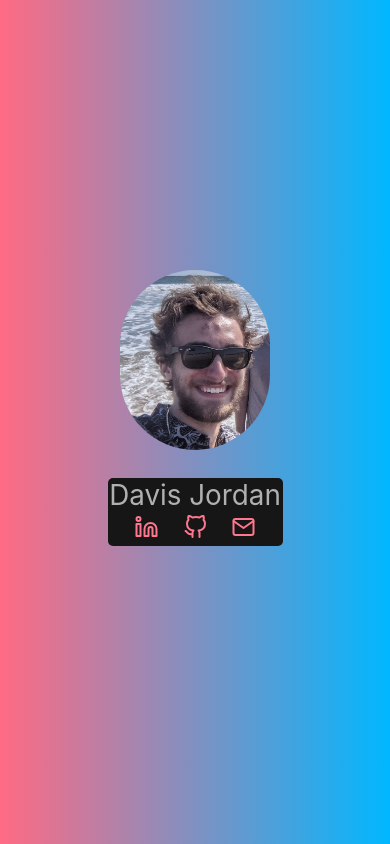
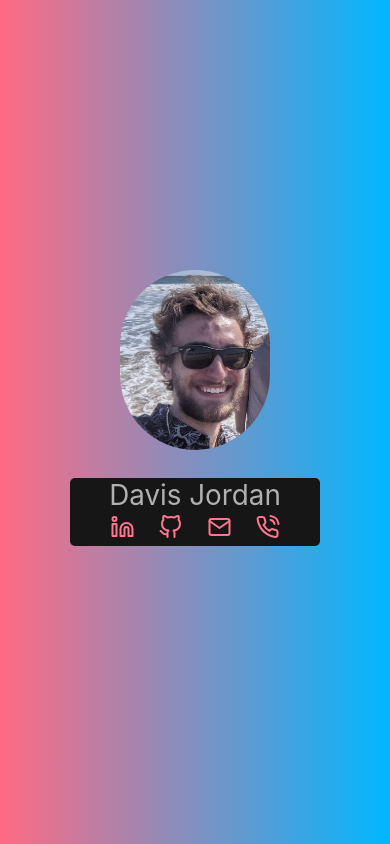
Before and after one commit to dav-jordan/dav-jordan.github.io, a React (Create React App) app: page / in a window 390 px wide. Built offline with nearby package versions, Linux system fonts and the light colour scheme.

Commit message:
Add phone to header

```diff
--- a/src/App.css
+++ b/src/App.css
@@ -21,7 +21,7 @@
 
 .HeaderText {
   background-color: rgb(22, 22, 22);
-  width: 175px;
+  width: 250px;
   border-radius: 5px;
   color: rgba(255, 255, 255, 0.664);
   font-size: calc(20px + 2vmin);
--- a/src/App.js
+++ b/src/App.js
@@ -24,6 +24,11 @@ function App() {
           <a href="mailto:davisridleyjordan@gmail.com">
             <Icon.Mail className="HeaderIcon" />
           </a>
+          &nbsp;
+          &nbsp;
+          <a href="tel:630-447-9532">
+            <Icon.PhoneCall className="HeaderIcon" />
+          </a>
         </p>
       </header>
     </div>
```
